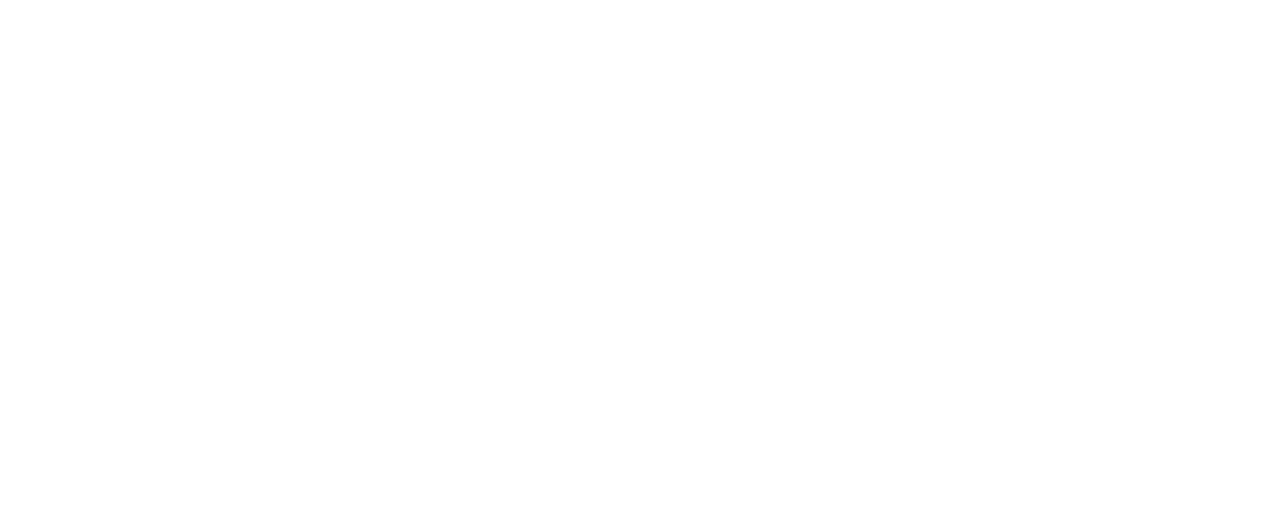
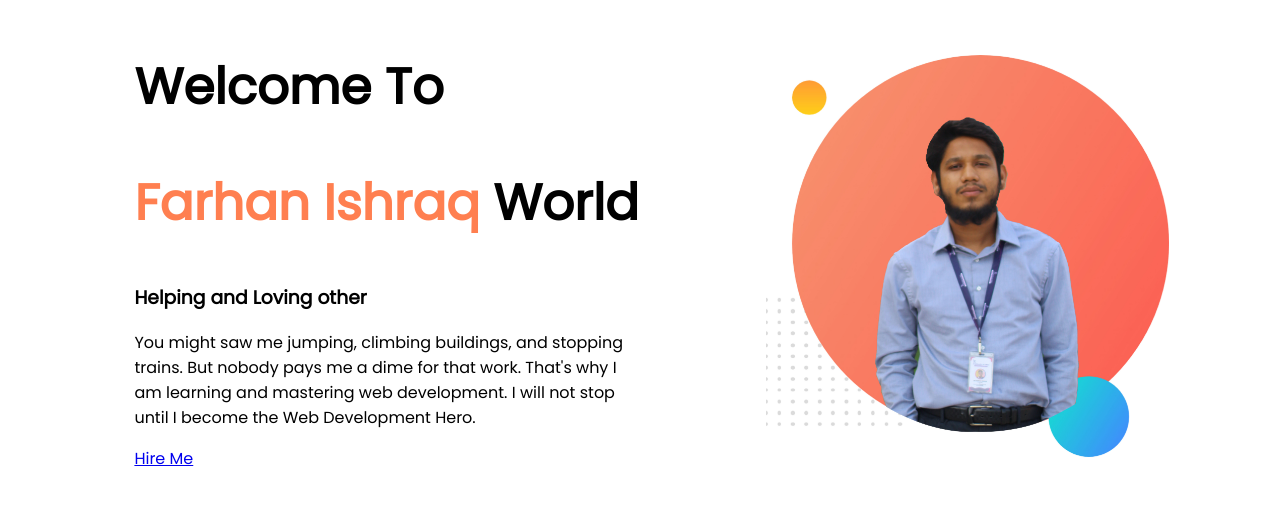
Before and after one commit to farhan-2000/developer-portfolio, a plain HTML site: page index.html in a window 1280 px wide. Drawn offline with Linux system fonts and the light colour scheme.

Commit message:
add hire me button

```diff
--- a/index.html
+++ b/index.html
@@ -1,13 +1,36 @@
 <!DOCTYPE html>
 <html lang="en">
+
 <head>
     <meta charset="UTF-8">
     <meta http-equiv="X-UA-Compatible" content="IE=edge">
     <meta name="viewport" content="width=device-width, initial-scale=1.0">
-    <title>Ishraq Portfolio</title>
+    <title>Farhan Ishraq Website</title>
+    <link rel="preconnect" href="https://fonts.googleapis.com">
+    <link rel="preconnect" href="https://fonts.gstatic.com" crossorigin>
+    <link href="https://fonts.googleapis.com/css2?family=Poppins&display=swap" rel="stylesheet">
     <link rel="stylesheet" href="style.css">
 </head>
+
 <body>
+    <section>
+        <div class="half-width">
+            <h1>Welcome To</h1>
+            <h1><span class="bg-color-coral">Farhan Ishraq</span> World</h1>
+            <h3>Helping and Loving other</h3>
+            <p>
+                You might saw me jumping, climbing buildings, and stopping trains. But nobody pays me a dime for that
+                work.
+                That's why I am learning and mastering web development. I will not stop until I become the Web
+                Development
+                Hero.
+            </p>
+            <a href="https://www.linkedin.com/in/farhan-ishraq-b03607195/" target="_blank">Hire Me</a>
+        </div>
+        <div class="half-width">
+            <img src="img/farhan-with-bg.jpg" alt="Farhan Image">
+        </div>
+    </section>
+</body>
 
-</body>
 </html>
--- a/style.css
+++ b/style.css
@@ -0,0 +1,24 @@
+body {
+    font-family: 'Poppins', sans-serif;
+}
+
+h1 {
+    font-size: 50px;
+}
+
+.bg-color-coral {
+    color: coral;
+}
+
+section {
+    display: flex;
+}
+
+.half-width {
+    width: 50%;
+    padding-left: 10%;
+}
+
+.half-width img {
+    width: 80%;
+}
```
Also changed, not shown: img/farhan-r-bg.jpg (added), img/farhan-with-bg.jpg (added).
